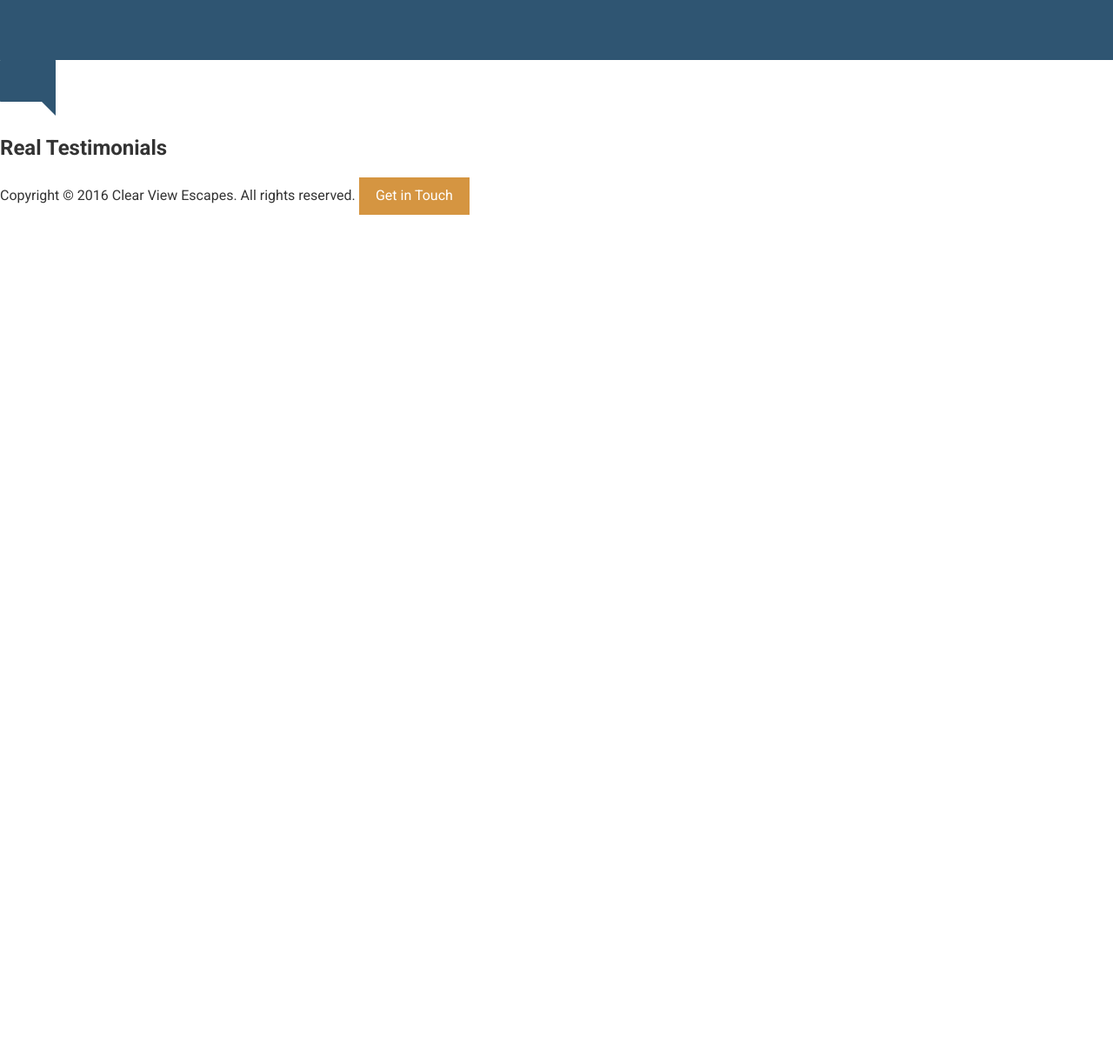
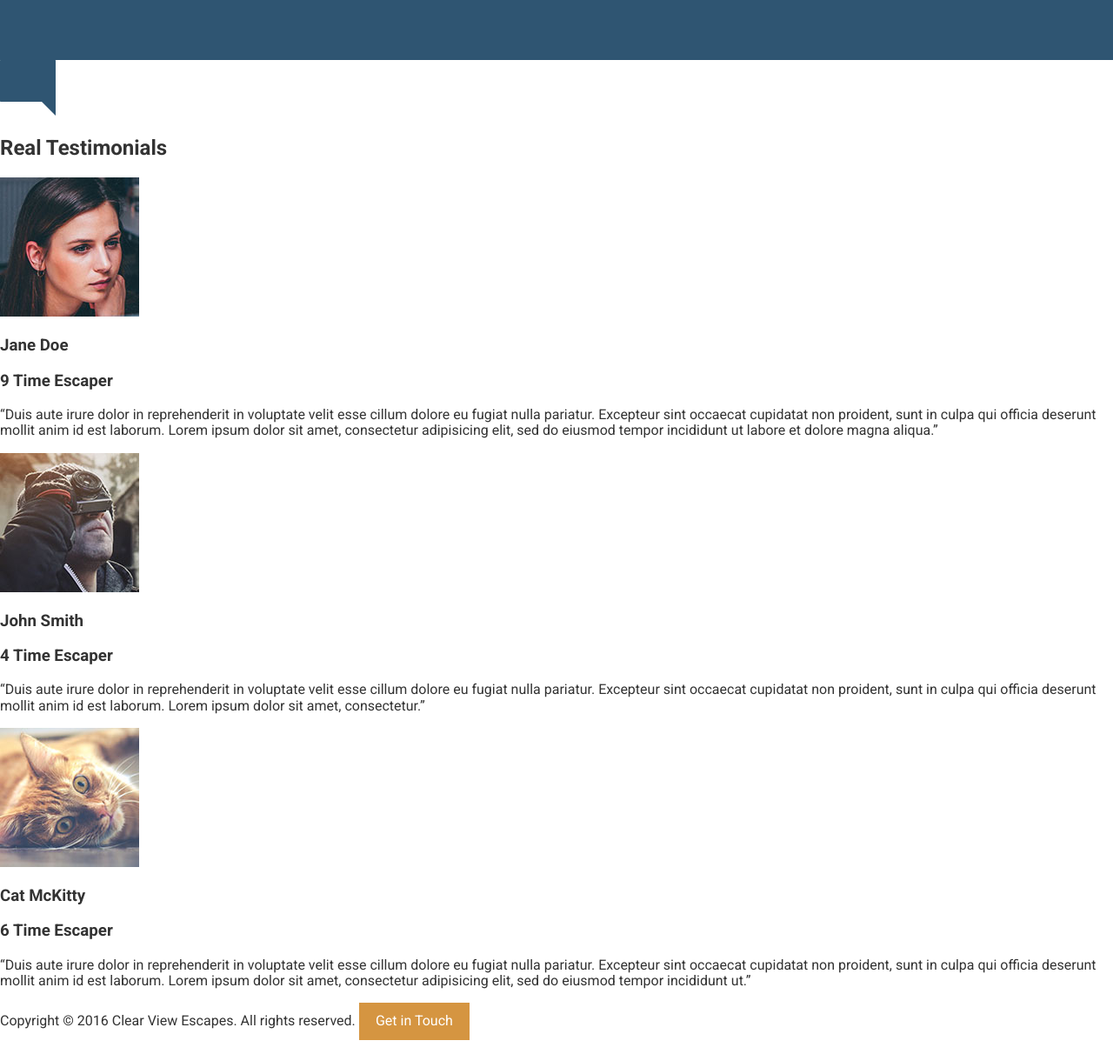
Before and after one commit to Mrfoxc121/Travel-site, a website: page app/index.html in a window 1280 px wide. Shown: the part 2966-4178 px from the top of the page at 87% size. Before the commit the page ends 3229 px from the top, so only its background shows below. Drawn offline with Linux system fonts and the light colour scheme.

Commit message:
index.html update

```diff
--- a/app/index.html
+++ b/app/index.html
@@ -40,7 +40,6 @@
             </div>
         </div>
     </div>
-    </div>
 
     <div id="our-beginning" class="page-section">
         <div class="wrapper">
@@ -73,7 +72,6 @@
                 </div>
             </div>
         </div>
-    </div>
     </div>
 
     <div id="features" class="page-section page-section--blue">
@@ -113,19 +111,35 @@
 
             </div>
         </div>
-
-    </div>
-    </div>
     </div>
 
     <div id="testimonials">
         <img src="assets/images/icons/comment.svg">
         <h2>Real Testimonials</h2>
 
-        <footer>
-            <p>Copyright &copy; 2016 Clear View Escapes. All rights reserved. <a href="#" class="btn btn--orange">Get in Touch</a></p>
-        </footer>
-        <!-- Leave this commented out HTML here until you need it for an upcoming "modal" lesson
+        <img src="assets/images/testimonial-jane.jpg">
+        <h3>Jane Doe</h3>
+        <h3>9 Time Escaper</h3>
+        <p>&ldquo;Duis aute irure dolor in reprehenderit in voluptate velit esse cillum dolore eu fugiat nulla pariatur. Excepteur sint occaecat cupidatat non proident, sunt in culpa qui officia deserunt mollit anim id est laborum. Lorem ipsum dolor sit
+            amet, consectetur adipisicing elit, sed do eiusmod tempor incididunt ut labore et dolore magna aliqua.&rdquo;</p>
+
+        <img src="assets/images/testimonial-john.jpg">
+        <h3>John Smith</h3>
+        <h3>4 Time Escaper</h3>
+        <p>&ldquo;Duis aute irure dolor in reprehenderit in voluptate velit esse cillum dolore eu fugiat nulla pariatur. Excepteur sint occaecat cupidatat non proident, sunt in culpa qui officia deserunt mollit anim id est laborum. Lorem ipsum dolor sit
+            amet, consectetur.&rdquo;</p>
+
+        <img src="assets/images/testimonial-cat.jpg">
+        <h3>Cat McKitty</h3>
+        <h3>6 Time Escaper</h3>
+        <p>&ldquo;Duis aute irure dolor in reprehenderit in voluptate velit esse cillum dolore eu fugiat nulla pariatur. Excepteur sint occaecat cupidatat non proident, sunt in culpa qui officia deserunt mollit anim id est laborum. Lorem ipsum dolor sit
+            amet, consectetur adipisicing elit, sed do eiusmod tempor incididunt ut.&rdquo;</p>
+    </div>
+
+    <footer>
+        <p>Copyright &copy; 2016 Clear View Escapes. All rights reserved. <a href="#" class="btn btn--orange">Get in Touch</a></p>
+    </footer>
+    <!-- Leave this commented out HTML here until you need it for an upcoming "modal" lesson
   <div class="modal">
     <div class="modal__inner">
       <h2 class="section-title section-title--blue section-title--less-margin"><img src="assets/images/icons/mail.svg" class="section-title__icon"> Get in <strong>Touch</strong></h2>
@@ -143,7 +157,7 @@
     <div class="modal__close">X</div>
   </div>
   This is the end of the "modal" reference HTML -->
-        <script src="bundled.js"></script>
+    <script src="bundled.js"></script>
 </body>
 
 </html>
```
